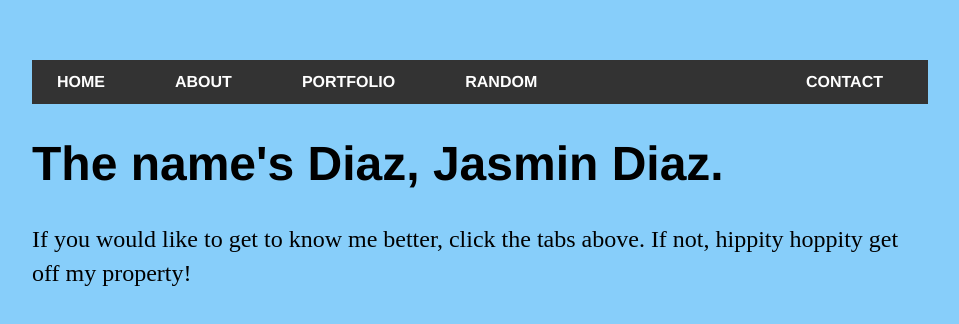
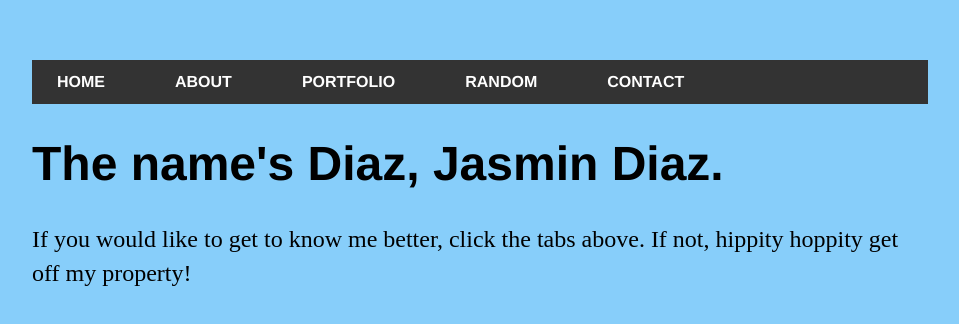
Before and after one commit to Jasmin808/Jasmin808.github.io, a plain HTML site: page index.html in a window 1280 px wide. Shown: the whole page, without its empty margins (160-1119 px from the left). Drawn offline with Linux system fonts and the light colour scheme.

Commit message:
Update index.html

```diff
--- a/index.html
+++ b/index.html
@@ -40,7 +40,7 @@ li a:hover {
   <li style="font-size:100%;"><a href="/About.html">ABOUT</a></li>
   <li style="font-size:100%;"><a href="/Portfolio.html">PORTFOLIO</a></li>
   <li style="font-size:100%;"><a href="/Random.html">RANDOM</a></li>
-  <li style="float:right;font-size:100%"><a href="/Contact.html">CONTACT</a></li>
+  <li style="font-size:100%"><a href="/Contact.html">CONTACT</a></li>
 </ul>
 </nav>
 
```
